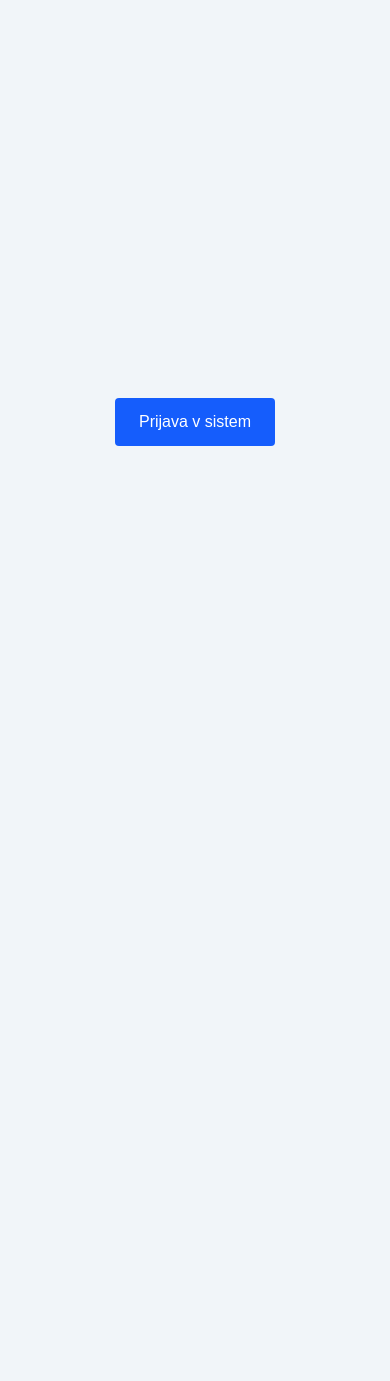
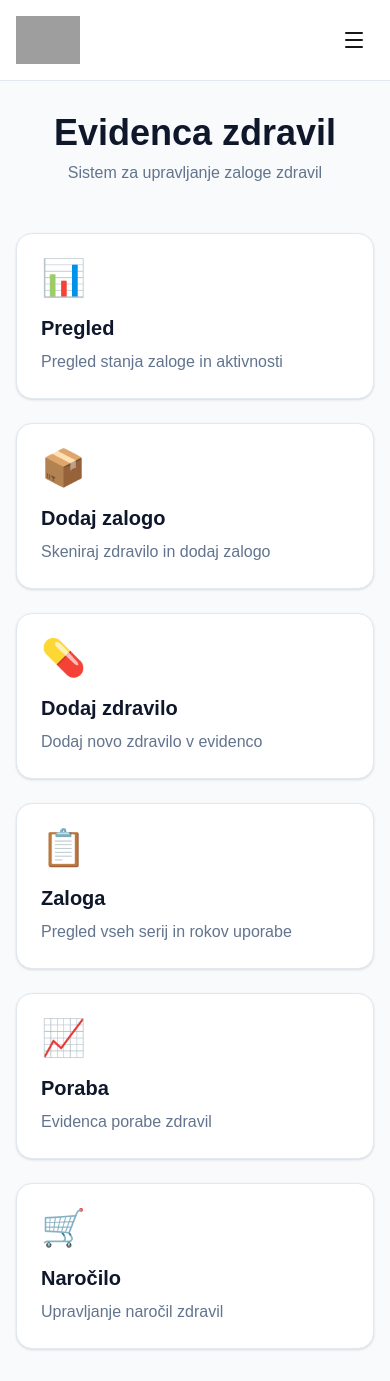
Before and after one commit to denismidzan-hue/med-stock, a Next.js app: page / in a window 390 px wide. Before the commit the page ends 844 px from the top, so only its background shows below. Built offline with nearby package versions, Linux system fonts and the light colour scheme; grey boxes are pictures that could not be loaded.

Commit message:
Add home page with navigation cards and hide sidebar on mobile

```diff
--- a/app/admin/layout.tsx
+++ b/app/admin/layout.tsx
@@ -1,54 +1,23 @@
 "use client";
 
-import { useState } from "react";
 import Link from "next/link";
 import { usePathname } from "next/navigation";
-import { Menu, X } from "lucide-react";
 
 export default function AdminLayout({
   children,
 }: {
   children: React.ReactNode;
 }) {
-  const [mobileMenuOpen, setMobileMenuOpen] = useState(false);
   const pathname = usePathname();
 
   const isActive = (href: string) => pathname === href;
 
   return (
     <div className="min-h-screen bg-slate-100 flex">
-      {/* Mobile menu button */}
-      <button
-        onClick={() => setMobileMenuOpen(true)}
-        className="md:hidden fixed top-4 left-4 z-50 bg-white p-2 rounded-lg shadow-md border border-slate-200"
-      >
-        <Menu size={24} />
-      </button>
-
-      {/* Mobile overlay */}
-      {mobileMenuOpen && (
-        <div
-          className="md:hidden fixed inset-0 bg-black/50 z-40"
-          onClick={() => setMobileMenuOpen(false)}
-        />
-      )}
-
       {/* Sidebar */}
-      <aside className={`fixed md:static inset-y-0 left-0 z-50 w-72 bg-white border-r border-slate-200 flex flex-col transform transition-transform duration-300 shadow-2xl md:shadow-none ${
-        mobileMenuOpen ? 'translate-x-0' : '-translate-x-full md:translate-x-0'
-      }`}>
-        <div className="border-b border-slate-200 relative">
-          {/* Mobile */}
-          <div className="flex md:hidden justify-center py-4">
-            <img
-              src="https://arbormea.com/wp-content/themes/arbor/images/logo.svg"
-              alt="Arbor Mea"
-              className="h-12 w-auto"
-            />
-          </div>
-
-          {/* Desktop */}
-          <div className="hidden md:flex flex-col items-center py-6">
+      <aside className="hidden md:flex flex-col inset-y-0 left-0 w-72 bg-white border-r border-slate-200">
+        <div className="border-b border-slate-200">
+          <div className="flex flex-col items-center py-6">
             <img
               src="https://arbormea.com/wp-content/themes/arbor/images/logo.svg"
               alt="Arbor Mea"
@@ -58,14 +27,6 @@ export default function AdminLayout({
               Evidenca zdravil
             </p>
           </div>
-
-          {/* Close button */}
-          <button
-            onClick={() => setMobileMenuOpen(false)}
-            className="md:hidden absolute top-4 right-4 p-2 rounded-lg hover:bg-slate-200 text-slate-900 bg-white border border-slate-300"
-          >
-            <X size={24} />
-          </button>
         </div>
 
         <nav className="flex-1 p-3 md:p-4 space-y-1 md:space-y-2">
@@ -76,7 +37,6 @@ export default function AdminLayout({
                 ? 'bg-emerald-50 text-emerald-700'
                 : 'text-slate-600 hover:bg-slate-100'
             }`}
-            onClick={() => setMobileMenuOpen(false)}
           >
             🏠 Pregled
           </Link>
@@ -88,7 +48,6 @@ export default function AdminLayout({
                 ? 'bg-emerald-50 text-emerald-700'
                 : 'text-slate-600 hover:bg-slate-100'
             }`}
-            onClick={() => setMobileMenuOpen(false)}
           >
             💊 Zdravila
           </Link>
@@ -100,7 +59,6 @@ export default function AdminLayout({
                 ? 'bg-emerald-50 text-emerald-700'
                 : 'text-slate-600 hover:bg-slate-100'
             }`}
-            onClick={() => setMobileMenuOpen(false)}
           >
             📦 Dodaj zalogo
           </Link>
@@ -112,7 +70,6 @@ export default function AdminLayout({
                 ? 'bg-emerald-50 text-emerald-700'
                 : 'text-slate-600 hover:bg-slate-100'
             }`}
-            onClick={() => setMobileMenuOpen(false)}
           >
             📋 Zaloga
           </Link>
@@ -124,7 +81,6 @@ export default function AdminLayout({
                 ? 'bg-emerald-50 text-emerald-700'
                 : 'text-slate-600 hover:bg-slate-100'
             }`}
-            onClick={() => setMobileMenuOpen(false)}
           >
             📊 Skupna zaloga
           </Link>
@@ -136,7 +92,6 @@ export default function AdminLayout({
                 ? 'bg-emerald-50 text-emerald-700'
                 : 'text-slate-600 hover:bg-slate-100'
             }`}
-            onClick={() => setMobileMenuOpen(false)}
           >
             📈 Poraba
           </Link>
@@ -148,7 +103,6 @@ export default function AdminLayout({
                 ? 'bg-emerald-50 text-emerald-700'
                 : 'text-slate-600 hover:bg-slate-100'
             }`}
-            onClick={() => setMobileMenuOpen(false)}
           >
             🛒 Naročilo
           </Link>
--- a/app/page.tsx
+++ b/app/page.tsx
@@ -1,14 +1,186 @@
+"use client";
+
+import { useState } from "react";
 import Link from "next/link";
+import { Menu } from "lucide-react";
 
 export default function Home() {
+  const [mobileMenuOpen, setMobileMenuOpen] = useState(false);
+
   return (
-    <main className="min-h-screen flex items-center justify-center">
-      <Link
-        href="/login"
-        className="bg-blue-600 text-white px-6 py-3 rounded"
-      >
-        Prijava v sistem
-      </Link>
-    </main>
+    <div className="min-h-screen bg-slate-50">
+      {/* Header */}
+      <header className="bg-white border-b border-slate-200 sticky top-0 z-50">
+        <div className="max-w-6xl mx-auto px-4 py-4 flex items-center justify-between">
+          <img
+            src="https://arbormea.com/wp-content/themes/arbor/images/logo.svg"
+            alt="Arbor Mea"
+            className="h-12 w-auto"
+          />
+          <button
+            onClick={() => setMobileMenuOpen(true)}
+            className="p-2 rounded-lg hover:bg-slate-100"
+          >
+            <Menu size={24} />
+          </button>
+        </div>
+      </header>
+
+      {/* Mobile overlay */}
+      {mobileMenuOpen && (
+        <div
+          className="fixed inset-0 bg-black/50 z-40"
+          onClick={() => setMobileMenuOpen(false)}
+        />
+      )}
+
+      {/* Mobile menu */}
+      {mobileMenuOpen && (
+        <div className="fixed inset-y-0 right-0 w-72 bg-white shadow-2xl z-50 p-6 transform transition-transform">
+          <button
+            onClick={() => setMobileMenuOpen(false)}
+            className="absolute top-4 right-4 p-2 rounded-lg hover:bg-slate-100"
+          >
+            ✕
+          </button>
+          <nav className="mt-8 space-y-4">
+            <Link
+              href="/admin"
+              className="block py-3 px-4 rounded-xl hover:bg-slate-100 font-medium"
+              onClick={() => setMobileMenuOpen(false)}
+            >
+              📊 Pregled
+            </Link>
+            <Link
+              href="/admin/scan-stock"
+              className="block py-3 px-4 rounded-xl hover:bg-slate-100 font-medium"
+              onClick={() => setMobileMenuOpen(false)}
+            >
+              📦 Dodaj zalogo
+            </Link>
+            <Link
+              href="/admin/add-medicine"
+              className="block py-3 px-4 rounded-xl hover:bg-slate-100 font-medium"
+              onClick={() => setMobileMenuOpen(false)}
+            >
+              💊 Dodaj zdravilo
+            </Link>
+            <Link
+              href="/admin/inventory"
+              className="block py-3 px-4 rounded-xl hover:bg-slate-100 font-medium"
+              onClick={() => setMobileMenuOpen(false)}
+            >
+              📋 Zaloga
+            </Link>
+            <Link
+              href="/admin/transactions"
+              className="block py-3 px-4 rounded-xl hover:bg-slate-100 font-medium"
+              onClick={() => setMobileMenuOpen(false)}
+            >
+              📈 Poraba
+            </Link>
+            <Link
+              href="/admin/orders"
+              className="block py-3 px-4 rounded-xl hover:bg-slate-100 font-medium"
+              onClick={() => setMobileMenuOpen(false)}
+            >
+              🛒 Naročilo
+            </Link>
+          </nav>
+        </div>
+      )}
+
+      {/* Main content */}
+      <main className="max-w-6xl mx-auto px-4 py-8">
+        <div className="text-center mb-12">
+          <h1 className="text-4xl font-bold text-slate-900 mb-2">
+            Evidenca zdravil
+          </h1>
+          <p className="text-slate-500">
+            Sistem za upravljanje zaloge zdravil
+          </p>
+        </div>
+
+        <div className="grid grid-cols-1 md:grid-cols-2 lg:grid-cols-3 gap-6">
+          <Link
+            href="/admin"
+            className="bg-white border border-slate-200 rounded-2xl p-6 shadow-sm hover:shadow-md hover:border-slate-300 transition"
+          >
+            <div className="text-4xl mb-4">📊</div>
+            <h2 className="text-xl font-semibold text-slate-900 mb-2">
+              Pregled
+            </h2>
+            <p className="text-slate-500">
+              Pregled stanja zaloge in aktivnosti
+            </p>
+          </Link>
+
+          <Link
+            href="/admin/scan-stock"
+            className="bg-white border border-slate-200 rounded-2xl p-6 shadow-sm hover:shadow-md hover:border-slate-300 transition"
+          >
+            <div className="text-4xl mb-4">📦</div>
+            <h2 className="text-xl font-semibold text-slate-900 mb-2">
+              Dodaj zalogo
+            </h2>
+            <p className="text-slate-500">
+              Skeniraj zdravilo in dodaj zalogo
+            </p>
+          </Link>
+
+          <Link
+            href="/admin/add-medicine"
+            className="bg-white border border-slate-200 rounded-2xl p-6 shadow-sm hover:shadow-md hover:border-slate-300 transition"
+          >
+            <div className="text-4xl mb-4">💊</div>
+            <h2 className="text-xl font-semibold text-slate-900 mb-2">
+              Dodaj zdravilo
+            </h2>
+            <p className="text-slate-500">
+              Dodaj novo zdravilo v evidenco
+            </p>
+          </Link>
+
+          <Link
+            href="/admin/inventory"
+            className="bg-white border border-slate-200 rounded-2xl p-6 shadow-sm hover:shadow-md hover:border-slate-300 transition"
+          >
+            <div className="text-4xl mb-4">📋</div>
+            <h2 className="text-xl font-semibold text-slate-900 mb-2">
+              Zaloga
+            </h2>
+            <p className="text-slate-500">
+              Pregled vseh serij in rokov uporabe
+            </p>
+          </Link>
+
+          <Link
+            href="/admin/transactions"
+            className="bg-white border border-slate-200 rounded-2xl p-6 shadow-sm hover:shadow-md hover:border-slate-300 transition"
+          >
+            <div className="text-4xl mb-4">📈</div>
+            <h2 className="text-xl font-semibold text-slate-900 mb-2">
+              Poraba
+            </h2>
+            <p className="text-slate-500">
+              Evidenca porabe zdravil
+            </p>
+          </Link>
+
+          <Link
+            href="/admin/orders"
+            className="bg-white border border-slate-200 rounded-2xl p-6 shadow-sm hover:shadow-md hover:border-slate-300 transition"
+          >
+            <div className="text-4xl mb-4">🛒</div>
+            <h2 className="text-xl font-semibold text-slate-900 mb-2">
+              Naročilo
+            </h2>
+            <p className="text-slate-500">
+              Upravljanje naročil zdravil
+            </p>
+          </Link>
+        </div>
+      </main>
+    </div>
   );
 }
```
